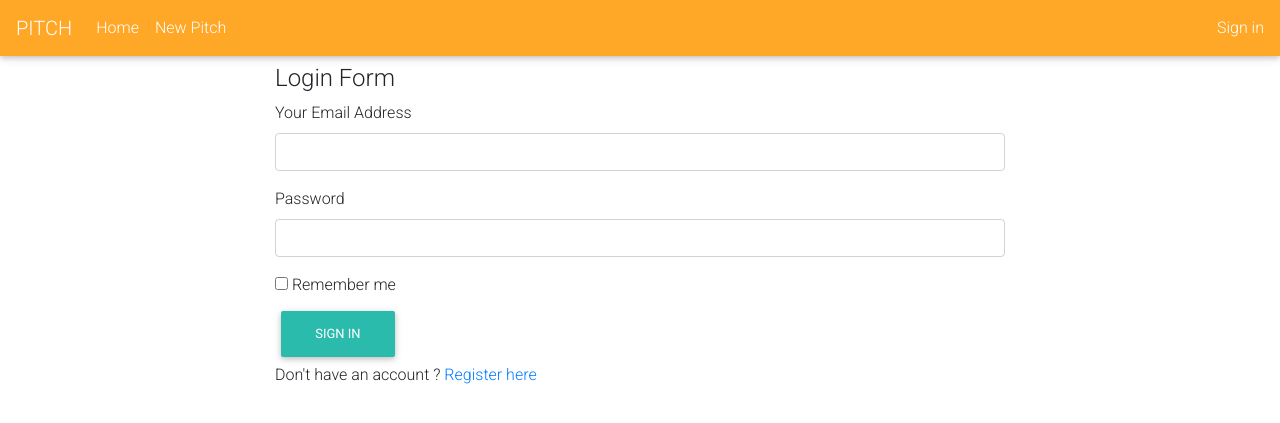
After one commit to derrokip34/Pitch, a Flask app: template app/templates/auth/login.html in a window 1280 px wide. The commit adds this page. Shown: the top 423 px of the page. Run offline with Flask 2, Linux system fonts and the light colour scheme; the template is opened without the code that fills it: values that come from a table or form of the project are taken from there, others are empty; parts of the project's set-up code (start-up, migrations or seed data) failed here and were passed over; some libraries are stand-ins or nearby versions.

Commit message:
create login form

```diff
--- a/app/auth/__init__.py
+++ b/app/auth/__init__.py
@@ -1,3 +1,3 @@
 from flask import Blueprint
 auth = Blueprint('auth',__name__)
-from . import views
+from . import views,forms
--- a/app/auth/forms.py
+++ b/app/auth/forms.py
@@ -1,5 +1,5 @@
 from flask_wtf import FlaskForm
-from wtforms import StringField,PasswordField,SubmitField,ValidationError
+from wtforms import StringField,PasswordField,SubmitField,ValidationError,BooleanField
 from wtforms.validators import Required,Email,EqualTo
 from ..models import User
 
@@ -17,3 +17,9 @@ class RegistrationForm(FlaskForm):
     def validate_username(self,data_field):
         if User.query.filter_by(username = data_field.data).first():
             raise ValidationError('That username is taken')
+
+class LoginForm(FlaskForm):
+    email = StringField('Your Email Address',validators=[Required(),Email()])
+    password = PasswordField('Password',validators =[Required()])
+    remember = BooleanField('Remember me')
+    submit = SubmitField('Sign In')
--- /dev/null
+++ b/app/templates/auth/login.html
@@ -0,0 +1,21 @@
+{% extends 'base.html' %}
+{% import 'bootstrap/wtf.html' as wtf %}
+
+{% block content %}
+<div class="container">
+    <div class="row">
+        <div class="col-md-2"></div>
+        <div class="col-md-8">
+            <h4>Login Form</h4>
+            {% for message in get_flashed_messages() %}
+            <div class="alert alert-danger">
+                <button type="button" class="close" data-dismiss="alert">&times;</button>
+                {{ message }}
+            </div>
+            {% endfor %}
+            {{wtf.quick_form(login_form)}}
+            <p>Don't have an account ? <a href="{{url_for('auth.register')}}">Register here</a></p>
+        </div>
+    </div>
+</div>
+{% endblock %}
--- a/app/templates/navbar.html
+++ b/app/templates/navbar.html
@@ -1,5 +1,5 @@
 <nav class="mb-2 navbar navbar-expand-lg navbar-dark orange lighten-1">
-    <a class="navbar-brand" href="">PITCH</a>
+    <a class="navbar-brand" href="/">PITCH</a>
     <button class="navbar-toggler" type="button" data-toggle="collapse" data-target="#navbarSupportedContent-555"
       aria-controls="navbarSupportedContent-555" aria-expanded="false" aria-label="Toggle navigation">
       <span class="navbar-toggler-icon"></span>
@@ -7,20 +7,23 @@
     <div class="collapse navbar-collapse" id="navbarSupportedContent-555">
       <ul class="navbar-nav mr-auto">
         <li class="nav-item">
-          <a class="nav-link" href="">Home</a>
+          <a class="nav-link" href="/">Home</a>
         </li>
         <li class="nav-item">
           <a class="nav-link" href="/pitch/new">New Pitch</a>
         </li>
-        <li class="nav-item">
-          <a class="nav-link" href=""></a>
-        </li>
       </ul>
       <ul class="navbar-nav ml-auto nav-flex-icons">
+        {% if current_user.is_authenticated %}
+        <li>{{current_user.username}}</li>
         <li class="nav-item avatar">
-          <a class="nav-link p-0" href=""></a>
+          <a class="nav-link p-0" href="{{url_for('auth.logout')}}">Sign out</a>
         </li>
+        {% else %}
+        <li class="nav-item avatar">
+          <a class="nav-link p-0" href="{{url_for('auth.login')}}">Sign in</a>
+        </li>
+        {% endif %}
       </ul>
     </div>
   </nav>
-  <!--/.Navbar -->
```
Also changed, not shown: app/auth/views.py (+21 -4 lines).
